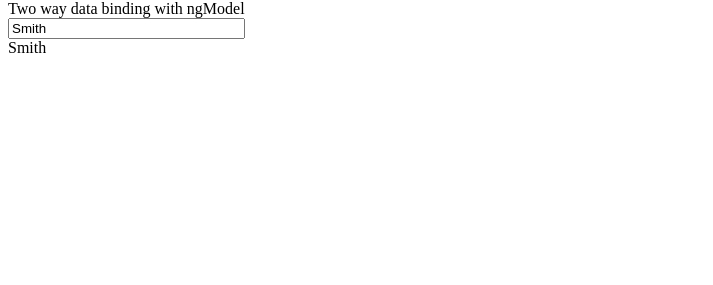
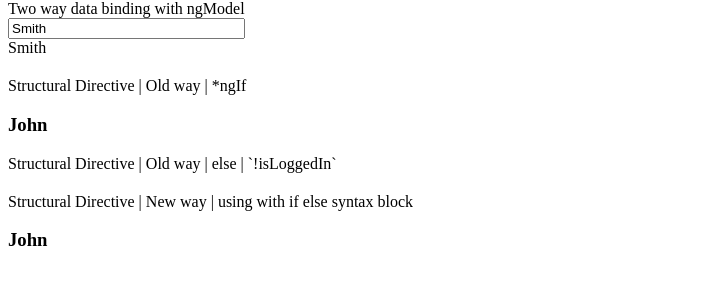
Before and after one commit to janaka120/angular18-project, an Angular app: page / in a window 1280 px wide. Shown: the part 763-1048 px from the top of the page, without its empty margins (0-713 px from the left). Before the commit the page ends 848 px from the top, so only its background shows below. Built offline with nearby package versions, Linux system fonts and the light colour scheme.

Commit message:
structural directive - ngIf(old) and ifelse block(new)

```diff
--- a/src/app/app.component.html
+++ b/src/app/app.component.html
@@ -58,7 +58,7 @@
     </div>
 
     <div>
-        <!-- Two way data binding with template variable #userDetails-->
+        <!-- Two way data binding with template variable #userDetails & property binding -->
         <span>Two way data binding</span>
         <input
           type="text"
@@ -74,4 +74,21 @@
         <input [(ngModel)]="userName1" />
         {{userName1}}
     </div>
+
+    <div>
+        <span>Structural Directive | Old way | *ngIf</span>
+        <h3 *ngIf="isLoggedIn">{{username}}</h3>
+        <span>Structural Directive | Old way | else | `!isLoggedIn` </span>
+        <h3 *ngIf="!isLoggedIn">User is not logged in</h3>
+    </div>
+
+    <div>
+        <span>Structural Directive | New way | using with if else syntax block</span>
+        @if (isLoggedIn) {
+            <h3>{{username}}</h3>
+        }@else {
+            <h3>User is not logged in</h3>
+        }
+    </div>
+
 </div>
--- a/src/app/app.component.ts
+++ b/src/app/app.component.ts
@@ -3,10 +3,11 @@ import { RouterOutlet } from '@angular/router';
 import { AppNavbar } from './navbar/navbar.component';
 import { HeaderComponent } from './header/header.component';
 import { FormsModule } from '@angular/forms';
+import { CommonModule } from '@angular/common';
 @Component({
   selector: 'app-root',
   standalone: true,
-  imports: [RouterOutlet, AppNavbar, HeaderComponent, FormsModule],
+  imports: [RouterOutlet, AppNavbar, HeaderComponent, FormsModule, CommonModule],
   templateUrl: './app.component.html',
   styleUrl: './app.component.css'
 })
@@ -17,7 +18,8 @@ export class AppComponent {
   isDisabled: boolean = false;
   isActive: boolean = true;
   username = 'John';
-  userName1 = 'Smith'
+  userName1 = 'Smith';
+  isLoggedIn = true;
 
   fruitName = 'Apple';
 
```
